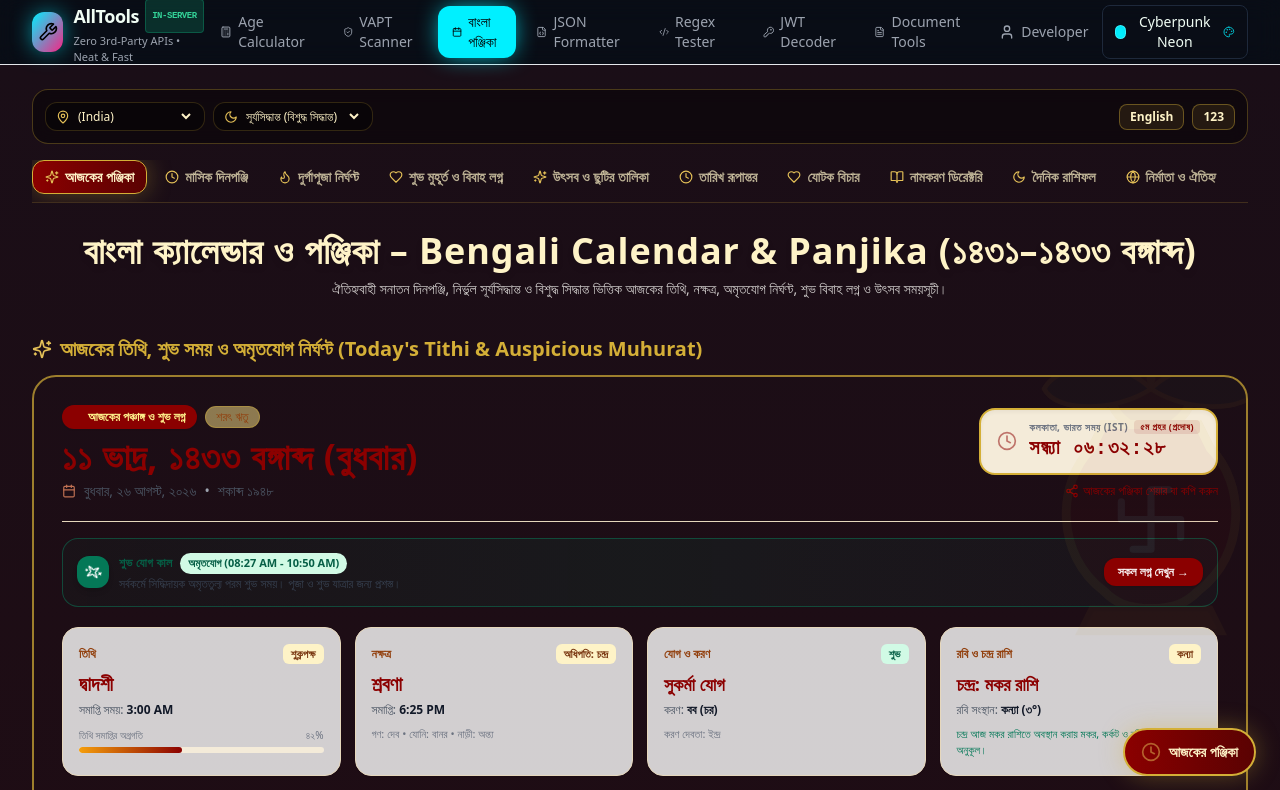
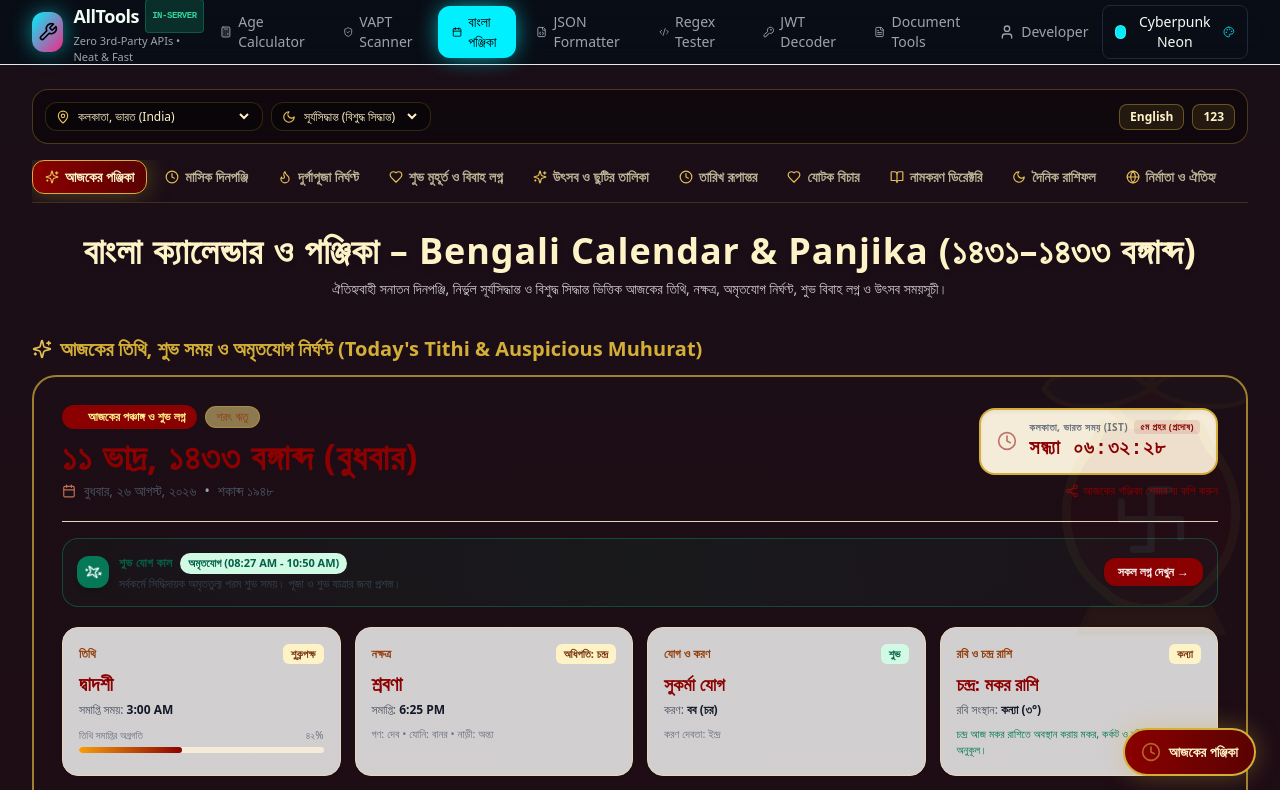
Before and after one commit to alltools153/Alltools, a Next.js app: page /bengali-calendar in a window 1280 px wide. Shown: the top 790 px of the page. Built offline with nearby package versions, Linux system fonts and the light colour scheme.

Commit message:
Update page.tsx

```diff
--- a/src/app/bengali-calendar/page.tsx
+++ b/src/app/bengali-calendar/page.tsx
@@ -71,7 +71,7 @@ export default function BengaliCalendarPage() {
               >
                 {LOCATIONS.map((loc) => (
                   <option key={loc.id} value={loc.id} className="bg-[#2B080C] text-[#FEF3C7]">
-                    {isBn ? loc.nameBn : loc.nameEn} ({loc.country})
+                    {isBn ? loc.bengaliName : loc.name} ({loc.country})
                   </option>
                 ))}
               </select>
```
